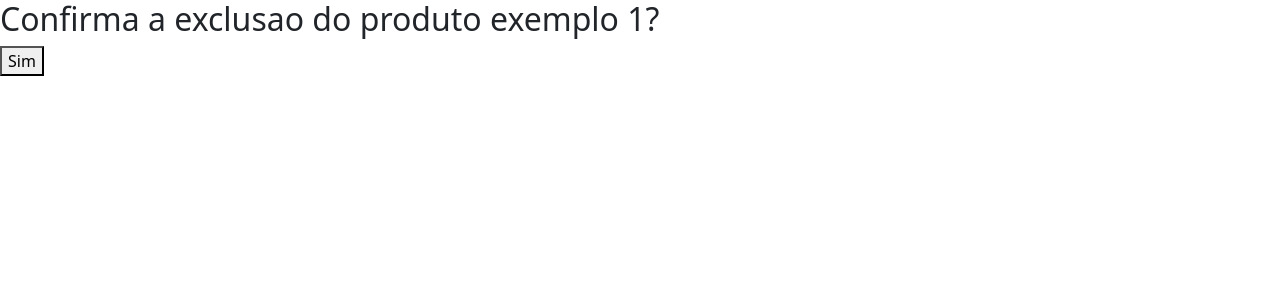
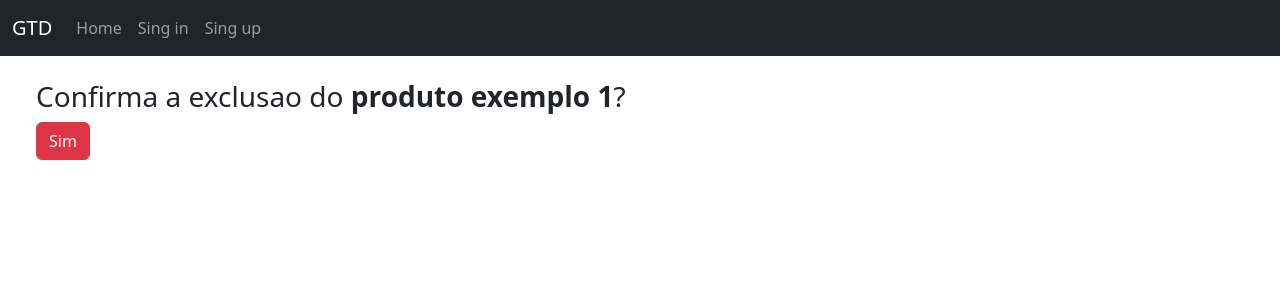
Before and after one commit to ianchristani/gtd, a Django app: page /delete/1 in a window 1280 px wide. Shown: the top 300 px of the page. Run offline with Django 4.2, Linux system fonts and the light colour scheme; data comes from the database, SQL or seed files in the repository; both versions use the stored data as it was after the commit.

Commit message:
CRUDE done

```diff
--- a/products/forms.py
+++ b/products/forms.py
@@ -3,5 +3,5 @@ from .models import products_model
 
 class products_form(forms.ModelForm):
     class Meta:
-        model:products_model
+        model=products_model
         fields = ['name', 'price', 'amount']
--- a/products/models.py
+++ b/products/models.py
@@ -6,6 +6,5 @@ class products_model(models.Model):
     price = models.DecimalField(max_digits=9, decimal_places=2)
     amount = models.IntegerField()
 
-
     def __str__(self):
         return self.name
--- a/products/templates/general_template.html
+++ b/products/templates/general_template.html
@@ -10,6 +10,30 @@
 </head>
 <body>
 
+    <!-- navbar -->
+    <nav class="navbar navbar-expand-lg navbar-dark bg-dark">
+        <div class="container-fluid">
+          <a class="navbar-brand" href="#">GTD</a>
+          <button class="navbar-toggler" type="button" data-bs-toggle="collapse" data-bs-target="#navbarNav" aria-controls="navbarNav" aria-expanded="false" aria-label="Toggle navigation">
+            <span class="navbar-toggler-icon"></span>
+          </button>
+          <div class="collapse navbar-collapse" id="navbarNav">
+            <ul class="navbar-nav">
+              <li class="nav-item">
+                <a class="nav-link" href="{% url 'crud:index' %}">Home</a>
+              </li>
+              <li class="nav-item">
+                <a class="nav-link" href="#">Sing in</a>
+              </li>
+              <li class="nav-item">
+                <a class="nav-link" href="#">Sing up</a>
+              </li>
+            </ul>
+          </div>
+        </div>
+      </nav>
+
+
     <!-- content -->
     {% block index %}{% endblock %}
     {% block products %}{% endblock %}
--- a/products/templates/prod-delete-confirmation.html
+++ b/products/templates/prod-delete-confirmation.html
@@ -1,10 +1,12 @@
 {% extends 'general_template.html' %}
 
-{% block prod-delete-confirmation %}
-
-    <form method="post">
-        <h2>Confirma a exclusao do {{ product_to_delete.name }}?</h2>
-        <button type="submit">Sim</button>
-    </form>
-
-{% endblock %}
+<div class="container">
+    {% block prod-delete-confirmation %}
+        <div class="container m-4">
+            <form method="post">
+                <h3>Confirma a exclusao do <strong>{{ product_to_delete.name }}</strong>?</h3>
+                <button type="submit" class="btn btn-danger">Sim</button>
+            </form>
+        </div>
+    {% endblock %}
+</div>
--- a/products/views.py
+++ b/products/views.py
@@ -15,7 +15,7 @@ def create_product(request):
 
     if form_instance.is_valid():
         form_instance.save()
-        return redirect('list_products')
+        return redirect('crud:list_products')
 
     return render(request, 'products-form.html', {'product_form':form_instance})
 
@@ -25,7 +25,7 @@ def update_product(request, id):
 
     if form_instance.is_valid():
         form_instance.save()
-        return redirect('list_products')
+        return redirect('crud:list_products')
 
     return render(request, 'products-form.html', {'product_form':form_instance, 'id':selected_product})
 
@@ -34,6 +34,6 @@ def delete_product(request, id):
 
     if request.method == 'POST':
         selected_product.delete()
-        return redirect('list_products')
+        return redirect('crud:list_products')
 
     return render(request, 'prod-delete-confirmation.html', {'product_to_delete':selected_product})
```
Also changed, not shown: products/templates/index.html (+7 -1 lines), products/templates/products-form.html (+12 -7 lines), products/templates/products.html (+9 -1 lines), db.sqlite3.
